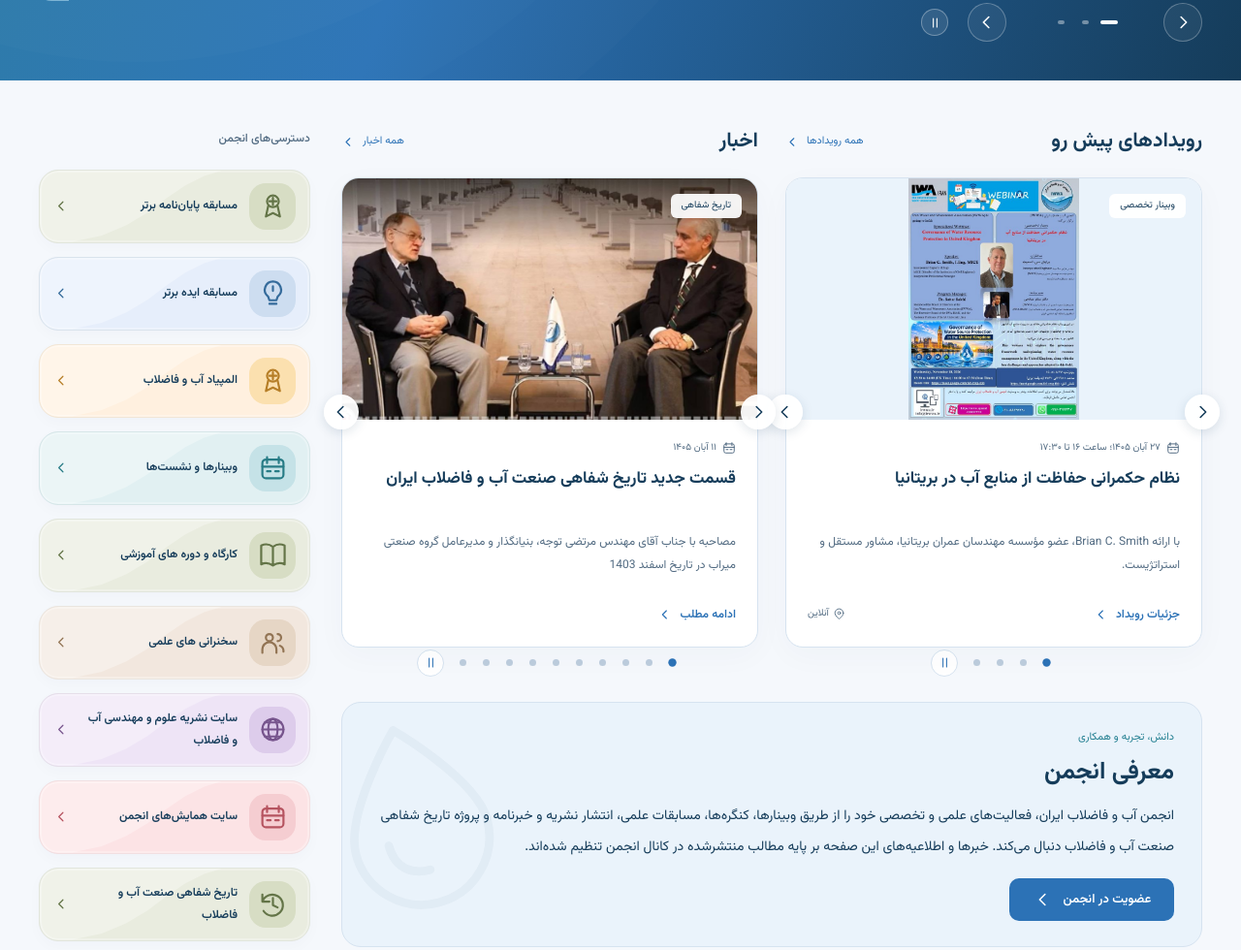
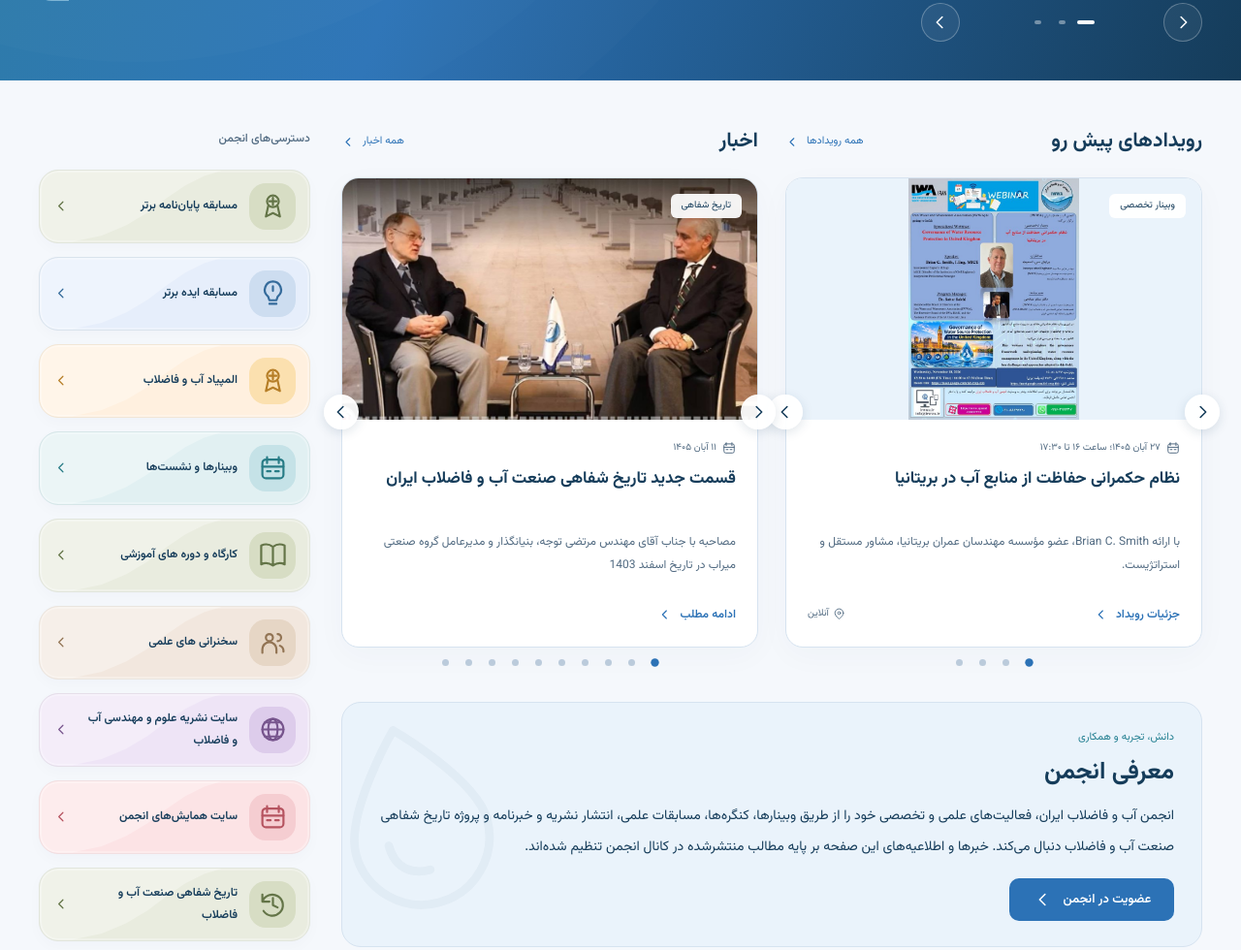
Before and after one commit to thealih/Water-Association, a plain HTML site: page index.html in a window 1280 px wide. Shown: the part 605-1585 px from the top of the page at 97% size. Drawn offline with Linux system fonts and the light colour scheme.

Commit message:
Remove play and pause buttons while retaining autoplay

```diff
--- a/app.js
+++ b/app.js
@@ -3,7 +3,6 @@
 // All content comes from data/content.json. No framework or build step is needed.
 const $ = selector => document.querySelector(selector);
 const ICONS = {
-  pause:'<path d="M9 5v14M15 5v14"/>',play:'<path d="m9 5 11 7-11 7Z"/>',
   left:'<path d="m14 6-6 6 6 6"/>',right:'<path d="m10 6 6 6-6 6"/>',down:'<path d="m6 9 6 6 6-6"/>',
   search:'<circle cx="10.5" cy="10.5" r="6.5"/><path d="m16 16 5 5"/>',user:'<circle cx="12" cy="8" r="4"/><path d="M4 21v-2a8 8 0 0 1 16 0v2"/>',
   menu:'<path d="M4 6h16M4 12h16M4 18h16"/>',close:'<path d="m6 6 12 12M18 6 6 18"/>',
@@ -31,31 +30,22 @@ function animateSlide(nodes,direction=1) {
   }
 }
 
-function installAutoplay(root,advance,controls=root,{canAdvance=()=>true,delay=5500}={}) {
-  let timer,visible=false,paused=false;
-  const toggle=element('button',{type:'button',class:'autoplay-toggle','aria-label':'توقف پخش خودکار','aria-pressed':'false',title:'توقف پخش خودکار'});
-  function updateToggle(){
-    const label=paused?'شروع پخش خودکار':'توقف پخش خودکار';
-    toggle.setAttribute('aria-label',label);toggle.setAttribute('aria-pressed',String(paused));toggle.title=label;
-    toggle.replaceChildren(icon(paused?'play':'pause'));
-  }
+function installAutoplay(root,advance,{canAdvance=()=>true,delay=5500}={}) {
+  let timer,visible=false;
   function schedule(){
     clearTimeout(timer);
-    if(!paused&&!reducedMotion.matches&&!document.hidden&&visible)timer=setTimeout(()=>{
+    if(!reducedMotion.matches&&!document.hidden&&visible)timer=setTimeout(()=>{
       const hovering=matchMedia('(hover: hover)').matches&&root.matches(':hover');
       if(!hovering&&!root.contains(document.activeElement)&&!document.querySelector('dialog[open]')&&canAdvance())advance();
       schedule();
     },delay);
   }
-  toggle.addEventListener('click',()=>{paused=!paused;updateToggle();schedule();});
-  updateToggle();controls.append(toggle);
   for(const event of ['pointerdown','click','keydown','focusout'])root.addEventListener(event,schedule);
   root.addEventListener('pointerenter',event=>{if(event.pointerType==='mouse')clearTimeout(timer);});
   root.addEventListener('pointerleave',schedule);
   root.addEventListener('focusin',()=>clearTimeout(timer));
   document.addEventListener('visibilitychange',schedule);
-  reducedMotion.addEventListener('change',()=>{toggle.hidden=reducedMotion.matches;schedule();});
-  toggle.hidden=reducedMotion.matches;
+  reducedMotion.addEventListener('change',schedule);
   new IntersectionObserver(entries=>{visible=entries[0].isIntersecting;schedule();},{threshold:.1}).observe(root);
 }
 
@@ -224,7 +214,6 @@ function renderEditorial(type,animate=false,direction=1) {
   installSwipe(frame,()=>change(1),()=>change(-1));
   const status=element('div',{class:'carousel-status',role:'group','aria-label':event?'انتخاب رویداد':'انتخاب خبر'},items.map((entry,index)=>element('button',{type:'button',class:'editorial-dot','aria-label':(event?'نمایش رویداد ':'نمایش خبر ')+formatNumber(index+1)+': '+entry.title,'aria-current':index===state[type]?'true':'false',onclick:()=>{const direction=index>=state[type]?1:-1;state[type]=index;renderEditorial(type,true,direction);host.querySelector('.editorial-dot[aria-current="true"]').focus({preventScroll:true});}})));
   status.append(element('span',{class:'visually-hidden','aria-live':'polite',text:'آیتم '+formatNumber(state[type]+1)+' از '+formatNumber(items.length)}));
-  const playback=host.querySelector('.autoplay-toggle');if(playback)status.append(playback);
   host.replaceChildren(frame,status);
   if(animate)animateSlide([card],direction);
 }
@@ -327,7 +316,7 @@ function renderMembers() {
     carousel.addEventListener('keydown',event=>{if(event.key==='ArrowLeft'||event.key==='ArrowRight'){event.preventDefault();update(event.key==='ArrowLeft'?1:-1);}});
     installSwipe(carousel,()=>update(1),()=>update(-1));
     section.append(heading,more,carousel);mount.append(section);new ResizeObserver(()=>update()).observe(viewport);requestAnimationFrame(()=>update());
-    installAutoplay(carousel,()=>{if(index>=maxIndex)autoDirection=-1;if(index<=0)autoDirection=1;update(autoDirection);},carousel,{canAdvance:()=>maxIndex>0});
+    installAutoplay(carousel,()=>{if(index>=maxIndex)autoDirection=-1;if(index<=0)autoDirection=1;update(autoDirection);},{canAdvance:()=>maxIndex>0});
   }
 }
 function renderFooter() {
@@ -392,10 +381,10 @@ async function start() {
     $('#hero-next').addEventListener('click',()=>stepHero(1));$('#hero-previous').addEventListener('click',()=>stepHero(-1));installSwipe($('.hero-visual'),()=>stepHero(1),()=>stepHero(-1));
     document.querySelectorAll('[data-archive]').forEach(node=>node.addEventListener('click',()=>openArchive(node.dataset.archive)));
     $('#loading').hidden=true;$('#page-content').hidden=false;
-    if(data.hero.slides.length>1)installAutoplay($('.hero'),()=>stepHero(1),$('.hero-controls'));
+    if(data.hero.slides.length>1)installAutoplay($('.hero'),()=>stepHero(1));
     for(const type of ['news','events'])if(data[type].items.length>1){
       const host=$('#'+type+'-carousel');
-      installAutoplay(host,()=>{state[type]=(state[type]+1)%data[type].items.length;renderEditorial(type,true);},host.querySelector('.carousel-status'));
+      installAutoplay(host,()=>{state[type]=(state[type]+1)%data[type].items.length;renderEditorial(type,true);});
     }
     await document.fonts.ready;installHeroSizing();window.dispatchEvent(new Event('resize'));
     document.body.dataset.ready='true';
--- a/styles.css
+++ b/styles.css
@@ -458,26 +458,6 @@ a {
 
 .hero-copy .hero-description { flex-grow: 1; }
 
-.autoplay-toggle {
-  display: inline-grid;
-  place-items: center;
-  width: 28px;
-  height: 28px;
-  flex-shrink: 0;
-  padding: 0;
-  border: 1px solid var(--line);
-  border-radius: 50%;
-  background: white;
-  color: var(--blue);
-}
-
-.autoplay-toggle .icon { width: 15px; height: 15px; }
-.autoplay-toggle:hover { background: var(--pale); }
-.hero-controls .autoplay-toggle { background: #ffffff18; color: white; border-color: #ffffff50; }
-.carousel-status .autoplay-toggle { margin-inline-start: 6px; }
-.people-carousel { margin-bottom: 32px; }
-.people-carousel > .autoplay-toggle { position: absolute; bottom: -32px; inset-inline-start: calc(50% - 14px); }
-
 .eyebrow {
   font-size: 12px;
   letter-spacing: .2px;
```
Also changed, not shown: tests/artifacts/validation.json (+2 -2 lines), tests/artifacts/desktop-members.png, tests/artifacts/hero-desktop.png, tests/artifacts/hero-mobile.png, tests/artifacts/mobile-members.png, tests/artifacts/mobile.png, 3 other files.
